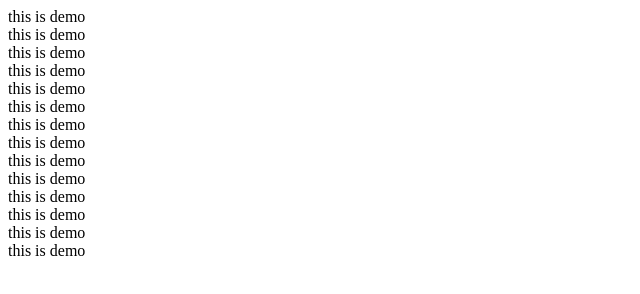
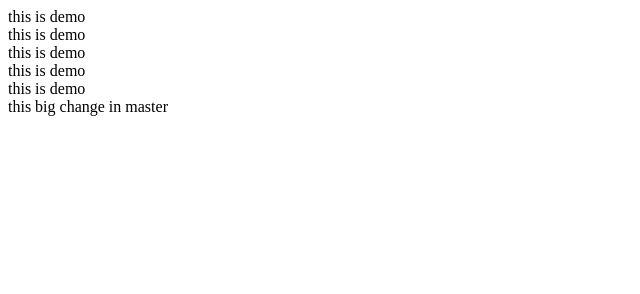
Before and after one commit to solanki-jaydev/demo, a plain HTML site: page index.html in a window 1280 px wide. Shown: the whole page, without its empty margins (0-640 px from the left). Drawn offline with Linux system fonts and the light colour scheme.

Commit message:
new message to change in new branch

```diff
--- a/index.html
+++ b/index.html
@@ -11,14 +11,6 @@
     <div>this is demo</div>
     <div>this is demo</div>
     <div>this is demo</div>
-    <div>this is demo</div>
-    <div>this is demo</div>
-    <div>this is demo</div>
-    <div>this is demo</div>
-    <div>this is demo</div>
-    <div>this is demo</div>
-    <div>this is demo</div>
-    <div>this is demo</div>
-    <div>this is demo</div>
+    <div>this big change in master </div>
 </body>
 </html>
```
